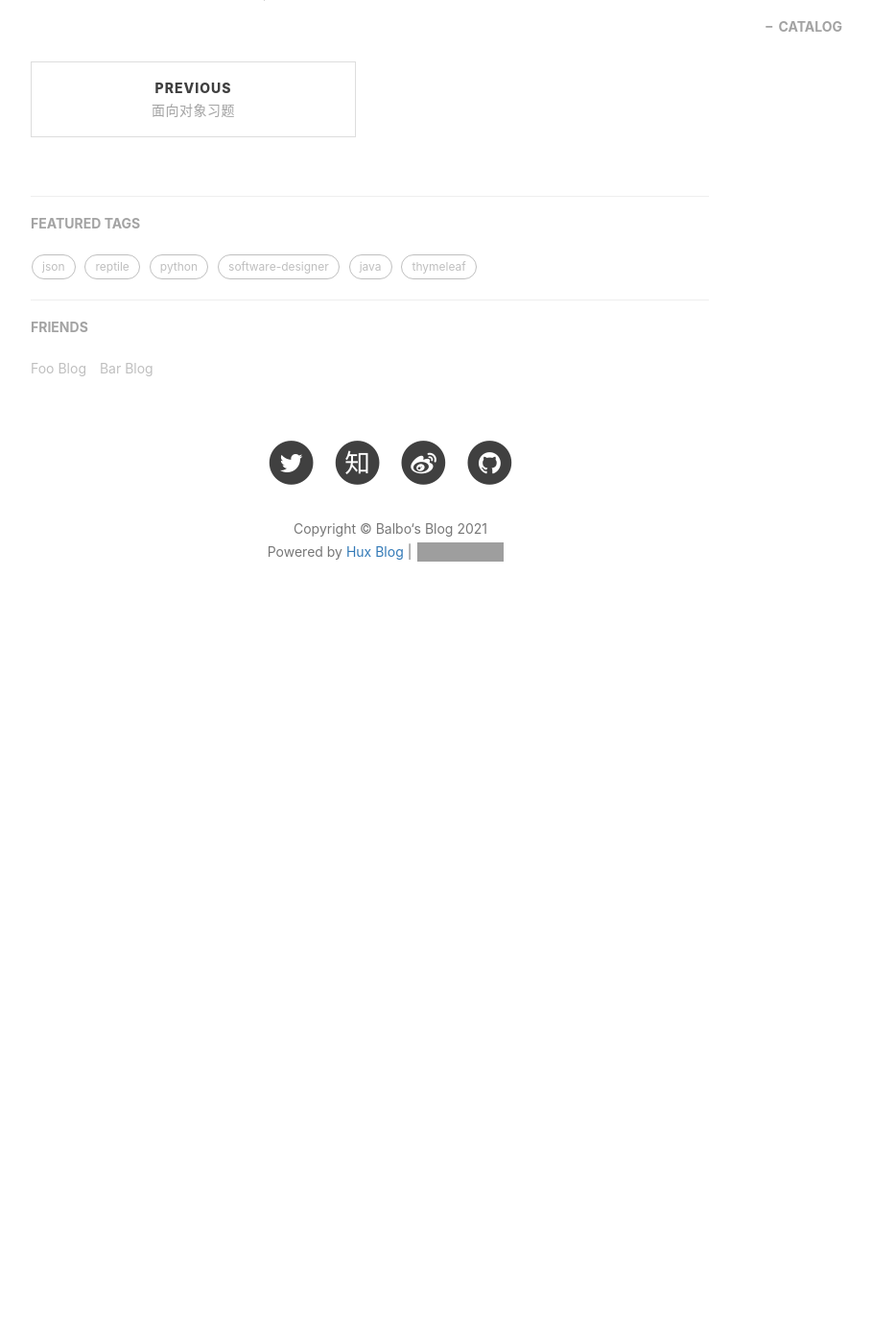
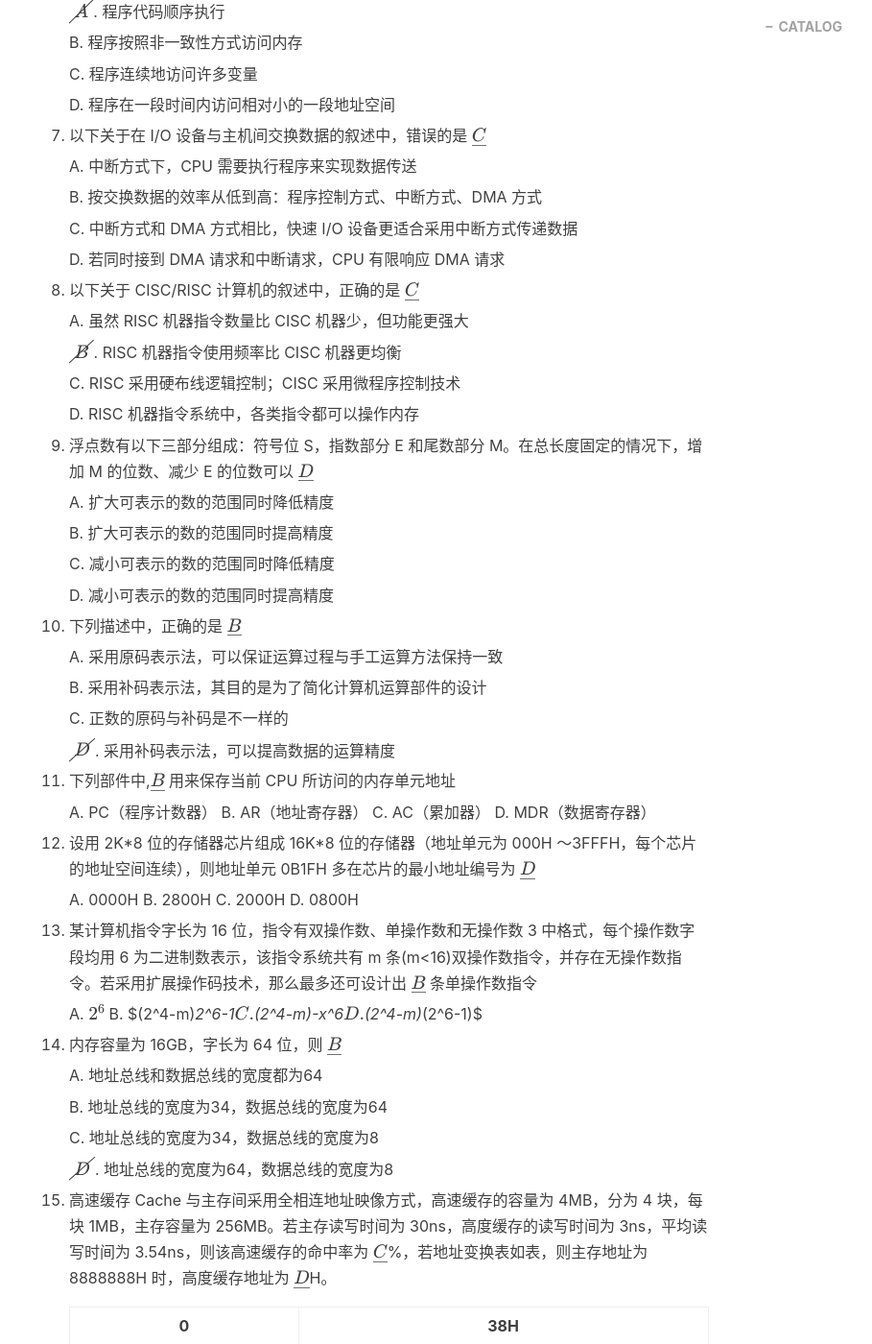
Before and after one commit to BalboZheng/BalboZheng.github.io, a Jekyll site: the page built from _posts/software-designer/2021-04-27-Computer-hardware.md, in a window 1280 px wide and 1400 px high, scrolled down 961 px. Shown: the whole window at 96% size, without its empty margins (233-1142 px from the left). Built offline with Jekyll 4.4.1, drawn with Linux system fonts in a browser that asks for light colours; nearby versions of some CDN libraries; formulas are drawn with MathJax 3; comment, search, counter and statistics services are not loaded; before the commit the page ends 1640 px from its top, so only the background shows below that; some of the changed text lies outside the part shown; grey boxes are pictures that could not be loaded.

Commit message:
computer-hardware

```diff
--- a/_posts/software-designer/2021-04-27-Computer-hardware.md
+++ b/_posts/software-designer/2021-04-27-Computer-hardware.md
@@ -1,7 +1,7 @@
 ---
 layout:     post
-title:      "习题"
-subtitle:   "本章考点在综合知识考试平均分数为10分，约总分的13.33%"
+title:      "计算机硬件习题"
+subtitle:   "本章考点在综合知识考试平均分数为6分，约总分的8%"
 date:       2021-04-27 13:40:10
 author:     "Balbo"
 header-img: "img/post-bg-2021.jpg"
@@ -30,3 +30,107 @@ tags:
 5. 以下设施中，存取速度最快的是 $\underline{C}$
 
    A. 主存	B. Cache	C. 寄存器	$\cancel{D}$. 高速磁盘
+
+6. 下面关于局部性原理的描述正确的是 $\underline{D}$
+
+   $\cancel{A}$. 程序代码顺序执行
+
+   B. 程序按照非一致性方式访问内存
+
+   C. 程序连续地访问许多变量
+
+   D. 程序在一段时间内访问相对小的一段地址空间
+
+7. 以下关于在 I/O 设备与主机间交换数据的叙述中，错误的是 $\underline{C}$
+
+   A. 中断方式下，CPU 需要执行程序来实现数据传送
+
+   B. 按交换数据的效率从低到高：程序控制方式、中断方式、DMA 方式
+
+   C. 中断方式和 DMA 方式相比，快速 I/O 设备更适合采用中断方式传递数据
+
+   D. 若同时接到 DMA 请求和中断请求，CPU 有限响应 DMA 请求
+
+8. 以下关于 CISC/RISC 计算机的叙述中，正确的是 $\underline{C}$
+
+   A. 虽然 RISC 机器指令数量比 CISC 机器少，但功能更强大
+
+   $\cancel{B}$. RISC 机器指令使用频率比 CISC 机器更均衡
+
+   C. RISC 采用硬布线逻辑控制；CISC 采用微程序控制技术
+
+   D. RISC 机器指令系统中，各类指令都可以操作内存
+
+9. 浮点数有以下三部分组成：符号位 S，指数部分 E 和尾数部分 M。在总长度固定的情况下，增加 M 的位数、减少 E 的位数可以 $\underline{D}$
+
+   A. 扩大可表示的数的范围同时降低精度
+
+   B. 扩大可表示的数的范围同时提高精度
+
+   C. 减小可表示的数的范围同时降低精度
+
+   D. 减小可表示的数的范围同时提高精度
+
+10. 下列描述中，正确的是 $\underline{B}$
+
+    A. 采用原码表示法，可以保证运算过程与手工运算方法保持一致
+
+    B. 采用补码表示法，其目的是为了简化计算机运算部件的设计
+
+    C. 正数的原码与补码是不一样的
+
+    $\cancel{D}$. 采用补码表示法，可以提高数据的运算精度
+
+11. 下列部件中,$\underline{B}$ 用来保存当前 CPU 所访问的内存单元地址
+
+    A. PC（程序计数器）	B. AR（地址寄存器）	C. AC（累加器）	D. MDR（数据寄存器）
+
+12. 设用 2K\*8 位的存储器芯片组成 16K\*8 位的存储器（地址单元为 000H ～3FFFH，每个芯片的地址空间连续），则地址单元 0B1FH 多在芯片的最小地址编号为 $\underline{D}$
+
+    A. 0000H	B. 2800H	C. 2000H	D. 0800H
+
+13. 某计算机指令字长为 16 位，指令有双操作数、单操作数和无操作数 3 中格式，每个操作数字段均用 6 为二进制数表示，该指令系统共有 m 条(m<16)双操作数指令，并存在无操作数指令。若采用扩展操作码技术，那么最多还可设计出 $\underline{B}$ 条单操作数指令
+
+    A. $2^6$	B. $(2^4-m)*2^6-1$	C. $(2^4-m)-x^6$	D. $(2^4-m)*(2^6-1)$
+
+14. 内存容量为 16GB，字长为 64 位，则 $\underline{B}$
+
+    A. 地址总线和数据总线的宽度都为64
+
+    B. 地址总线的宽度为34，数据总线的宽度为64
+
+    C. 地址总线的宽度为34，数据总线的宽度为8
+
+    $\cancel{D}$. 地址总线的宽度为64，数据总线的宽度为8
+
+15. 高速缓存 Cache 与主存间采用全相连地址映像方式，高速缓存的容量为 4MB，分为 4 块，每块 1MB，主存容量为 256MB。若主存读写时间为 30ns，高度缓存的读写时间为 3ns，平均读写时间为 3.54ns，则该高速缓存的命中率为 $\underline{C}$%，若地址变换表如表，则主存地址为 8888888H 时，高度缓存地址为 $\underline{D}$H。
+
+    |  0   | 38H  |
+    | :--: | :--: |
+    |  1   | 88H  |
+    |  2   | 59H  |
+    |  3   | 67H  |
+
+    A. 90	B. 95	C. 98	D. 99
+
+    A. 488888	B. 388888	C. 288888	D. 188888
+
+16. 每一条指令都可以分解为取指、分析和执行三步。已知取指时间$t_{取指}=5\Delta t$ ,分析时间$t_{分析}=4\Delta t$，执行时间$t_{执行}=5\Delta t$。如果按顺序方式从头到尾执行完100条指令需 $\underline{C}\Delta t$。如果按照 $[执行]k、[分析]k+1、[取指]k+2$ 重叠的流水线方式执行指令，从头到尾执行完500条指令需 $\underline{C}\Delta t$
+
+    A. 1390	B. 1395	C. 1400	D. 1407
+
+    A. 2492	B. 2500	C. 2510	D. 2515
+
+17. 存储器中数据常用的存取方式有顺序存取、直接存取、随即存取和相联存取等 4 种，$\underline{D}$ 的存取时间与存储位置无关
+
+    A. 随即存取和顺序存取	B. 顺序存取和相联存取
+
+    C. 随即存取和直接存取	D. 随即存取和相联存取
+
+18. 利用海明码来进行纠正单位错，如果有 8 为信息位，则需要加入 $\underline{B}$ 位校验位
+
+    A. 3	B. 4	C. 7	D. 8
+
+19. 假设用一条 4 级流水线结构来完成一条指令的取指、指令译码和取数运算以及送回结果 4 个基本操作，每段执行时间是10ns、20ns、30ns、40ns，则连续输入100条时的吞吐率为 $\underline{B}$
+
+    A. $2.53*10^7/S$	B. $2.46*10^7/S$	C. $2.64*10^7/S$	D. $2.94*10^7/S$
```
